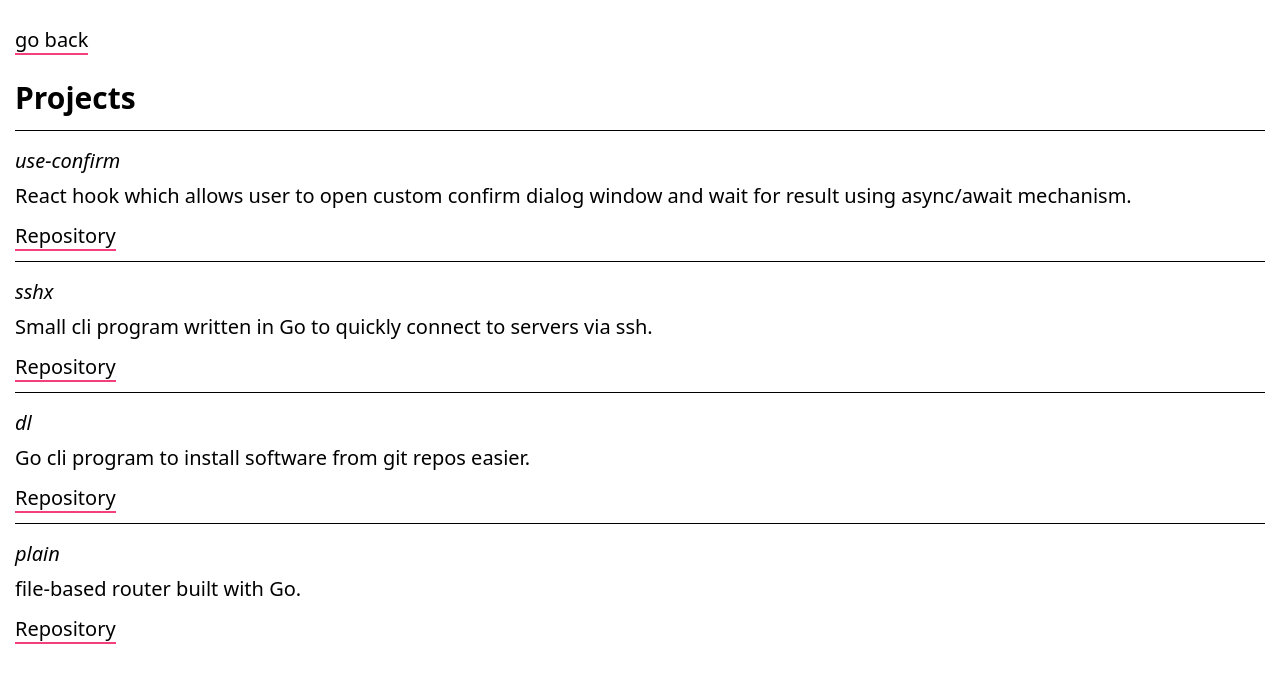
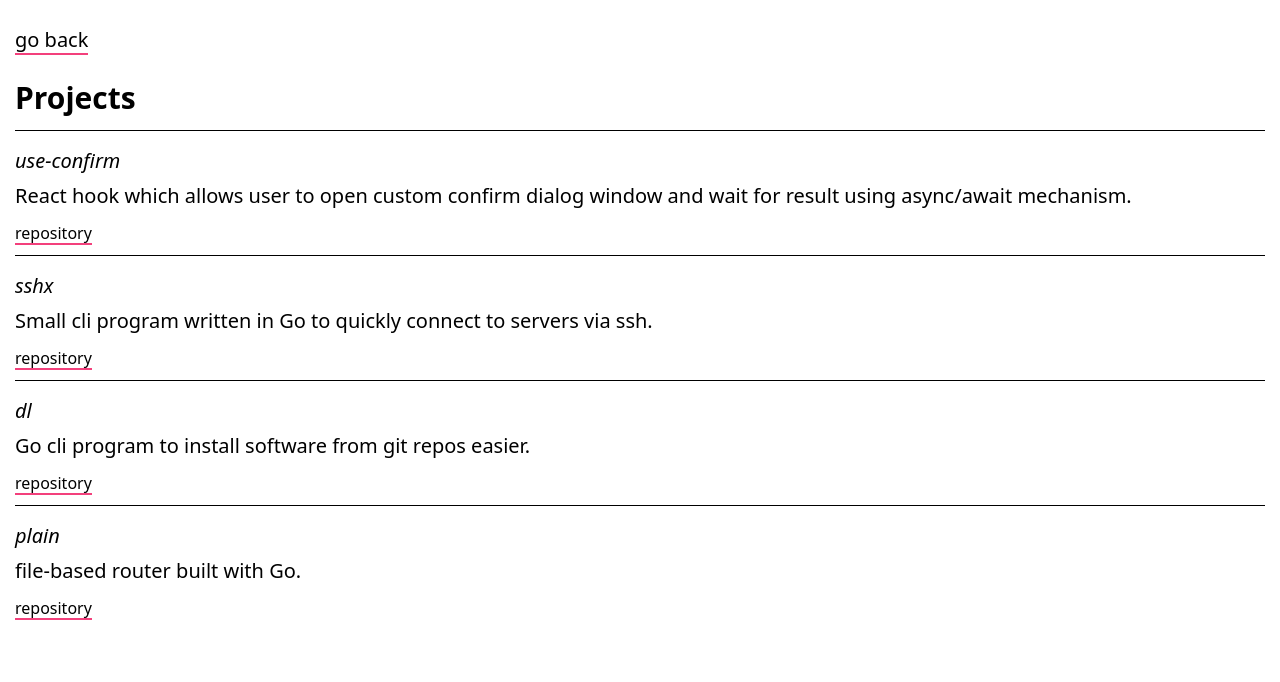
Before and after one commit to tsivinsky/website, a Next.js app: page /projects in a window 1280 px wide. Shown: the top 682 px of the page. Built offline with nearby package versions, Linux system fonts and the light colour scheme.

Commit message:
update projects page

```diff
--- a/src/app/globals.css
+++ b/src/app/globals.css
@@ -14,6 +14,8 @@
   --text-h3--line-height: 1.5rem;
   --text-medium: 1rem;
   --text-medium--line-height: 1.5rem;
+  --text-small: 0.8rem;
+  --text-small--line-height: 1.2rem;
 
   --color-accent: #f3407c;
 }
--- a/src/app/projects/Project.tsx
+++ b/src/app/projects/Project.tsx
@@ -13,7 +13,9 @@ export const Project = ({ name, repo, children }: ProjectProps) => {
       <p className="italic">{name}</p>
       <div className="mt-1">{children}</div>
       <div className="mt-2 flex items-center gap-2">
-        <Link href={repo}>Repository</Link>
+        <Link href={repo} className="text-small">
+          repository
+        </Link>
       </div>
     </div>
   );
```
